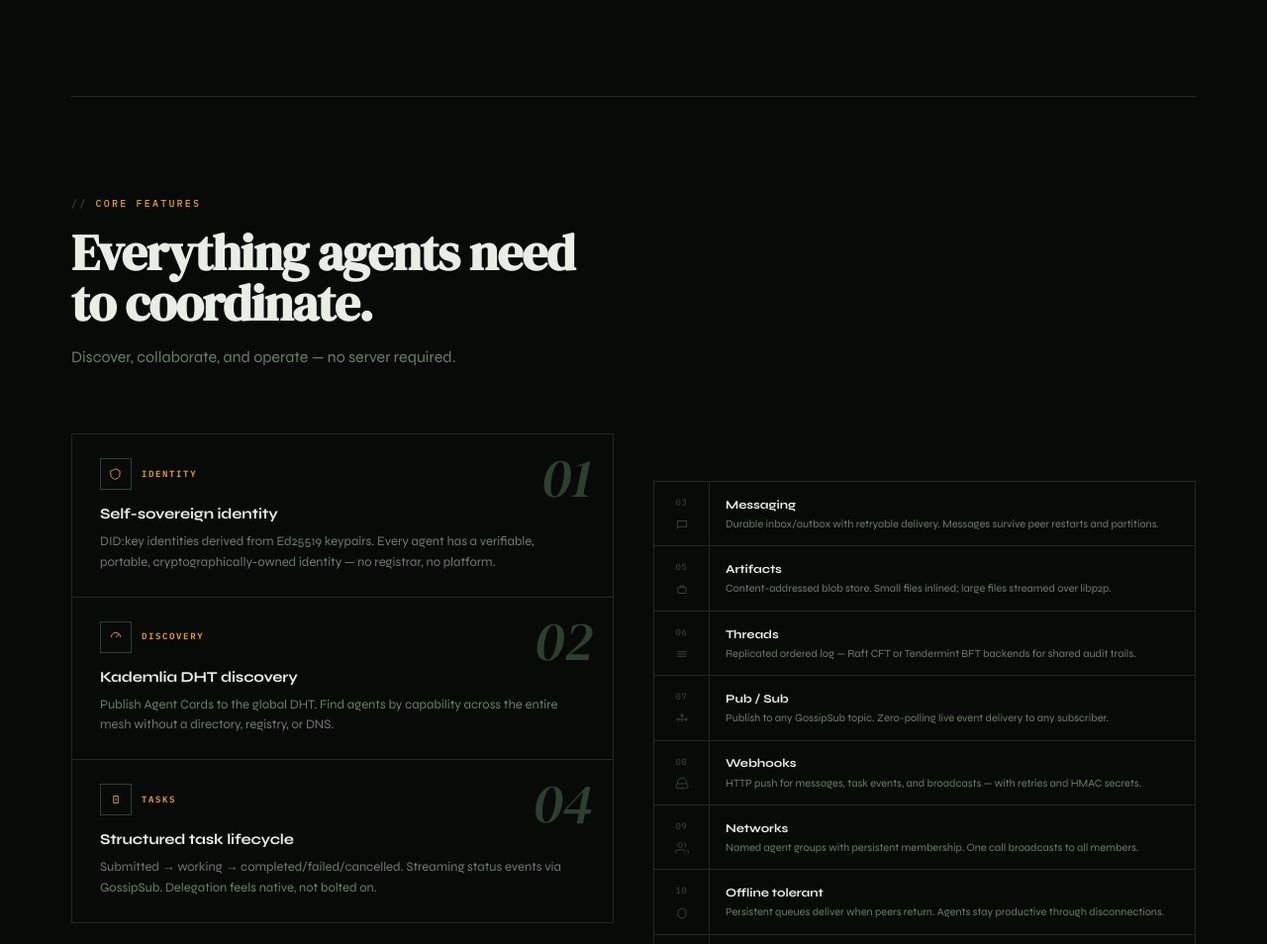
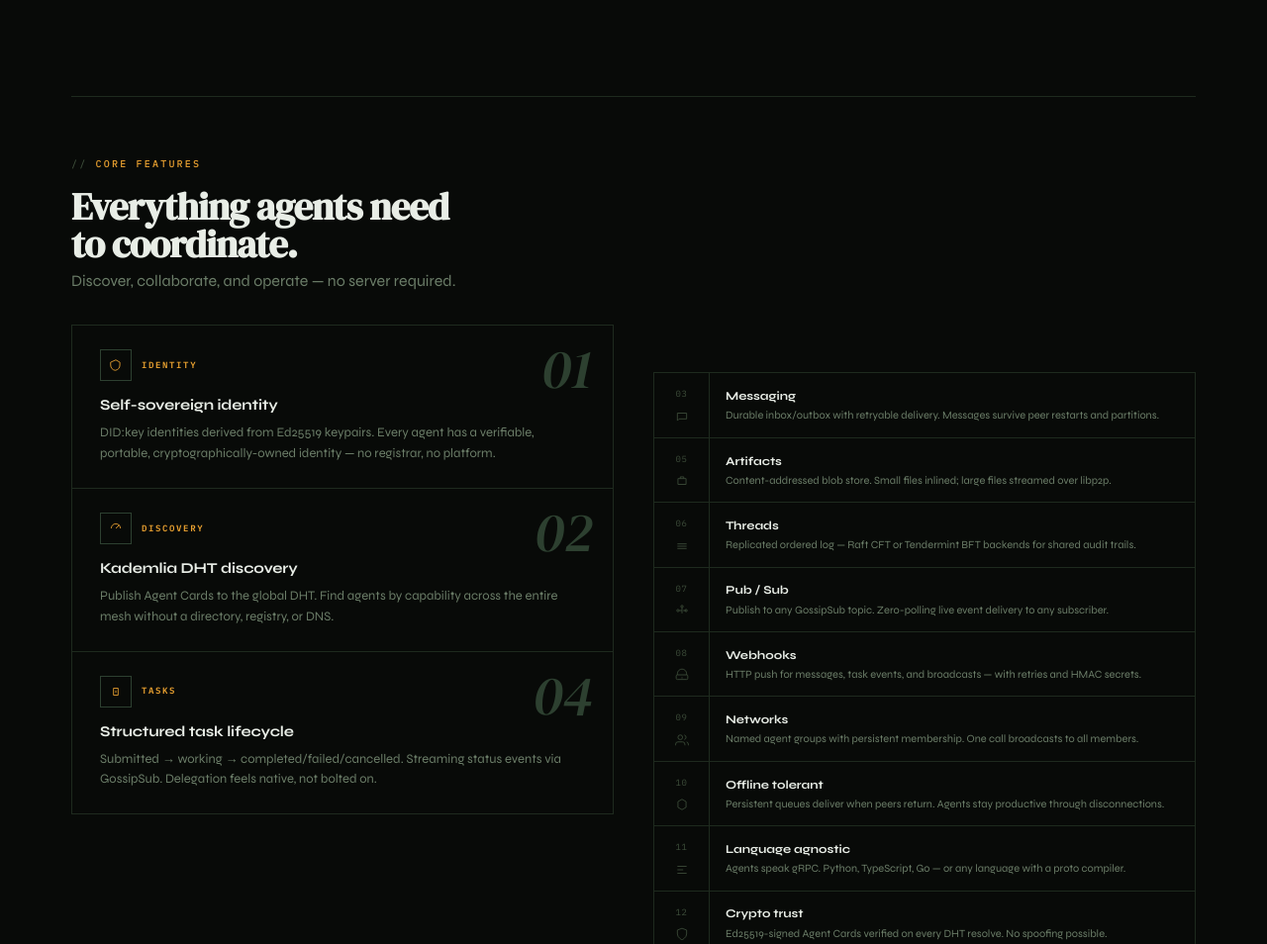
Before and after one commit to sahilpohare/MoltMesh, a plain HTML site: page docs/index.html in a window 1280 px wide. Shown: the part 2919-3873 px from the top of the page at 99% size. Drawn offline with Linux system fonts and the light colour scheme.

Commit message:
Update index.html

```diff
--- a/docs/index.html
+++ b/docs/index.html
@@ -1714,10 +1714,10 @@
 
     <!-- FEATURES -->
     <div class="wrap" id="features">
-      <section>
+      <section style="padding: 60px 0;">
         <div class="section-label reveal">Core Features</div>
-        <h2 class="section-title reveal">Everything agents need<br/>to coordinate.</h2>
-        <p class="section-sub reveal">Discover, collaborate, and operate — no server required.</p>
+        <h2 class="section-title reveal" style="font-size:clamp(28px,3vw,40px);margin-bottom:4px;">Everything agents need<br/>to coordinate.</h2>
+        <p class="section-sub reveal" style="margin-bottom:32px;">Discover, collaborate, and operate — no server required.</p>
 
         <div class="features-stagger">
 
```
